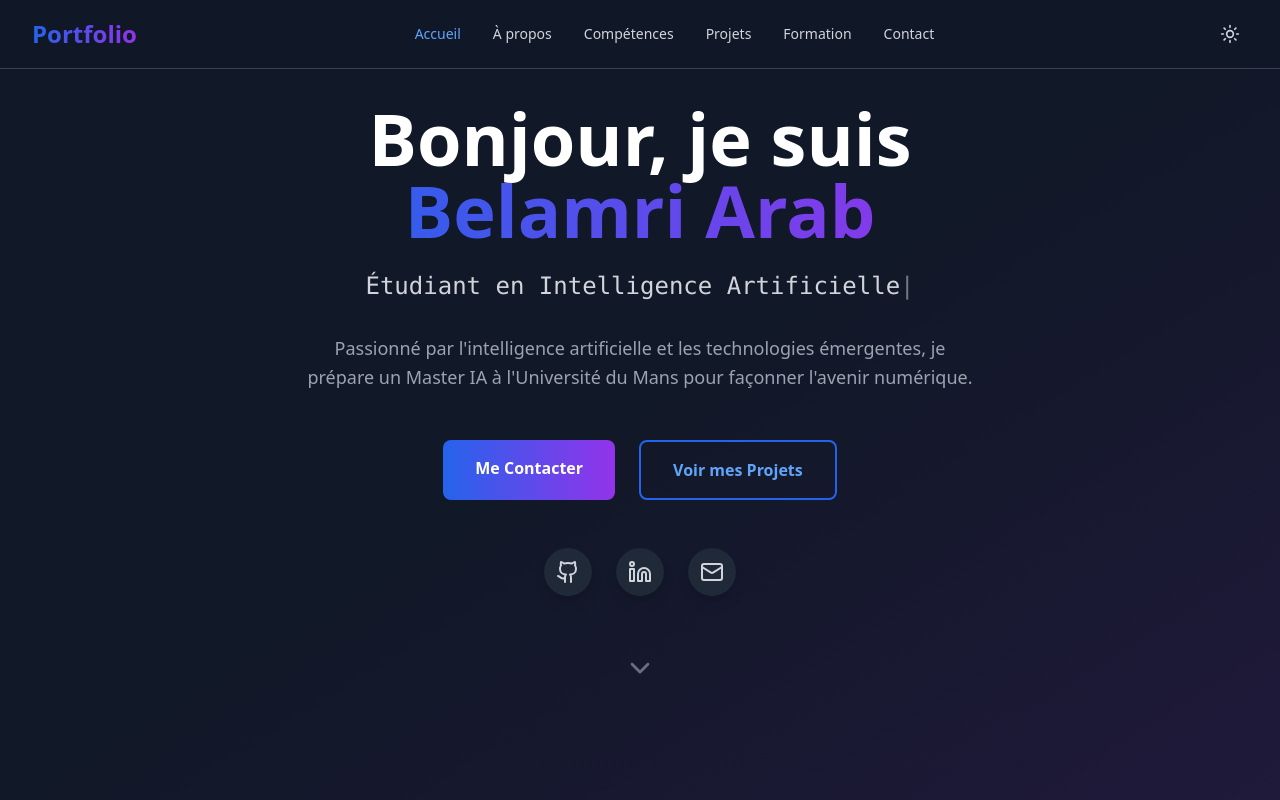
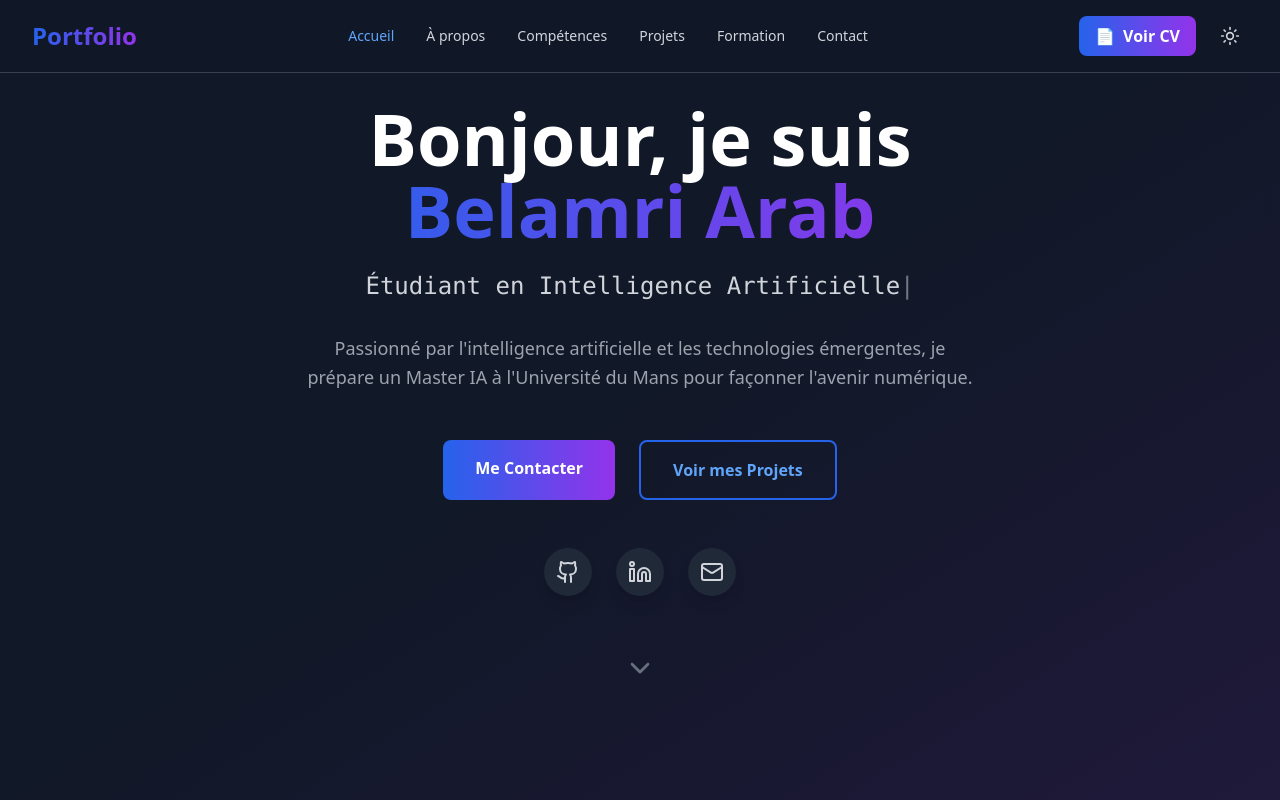
Before and after one commit to Arabbelamri/portfolio, a React (Vite) app: page / in a window 1280 px wide. Shown: the top 800 px of the page. Built offline with nearby package versions, Linux system fonts and the light colour scheme.

Commit message:
Mise à jour du cv

```diff
--- a/src/components/Header.tsx
+++ b/src/components/Header.tsx
@@ -1,5 +1,5 @@
 import React from 'react';
-import { Moon, Sun, Menu } from 'lucide-react';
+import { Moon, Sun, Menu, Download } from 'lucide-react';
 
 interface HeaderProps {
   darkMode: boolean;
@@ -49,6 +49,15 @@ const Header: React.FC<HeaderProps> = ({ darkMode, setDarkMode, activeSection })
           </div>
 
           <div className="flex items-center space-x-4">
+            <a
+              href="/mon_cv.pdf"
+              target="_blank"
+              rel="noopener noreferrer"
+              className="flex items-center space-x-2 px-4 py-2 bg-gradient-to-r from-blue-600 to-purple-600 text-white rounded-lg font-semibold hover:shadow-lg transform hover:-translate-y-1 transition-all duration-300"
+            >
+              <span>📄</span>
+              <span className="hidden sm:inline">Voir CV</span>
+            </a>
             <button
               onClick={() => setDarkMode(!darkMode)}
               className="p-2 rounded-lg hover:bg-gray-100 dark:hover:bg-gray-800 transition-colors"
```
